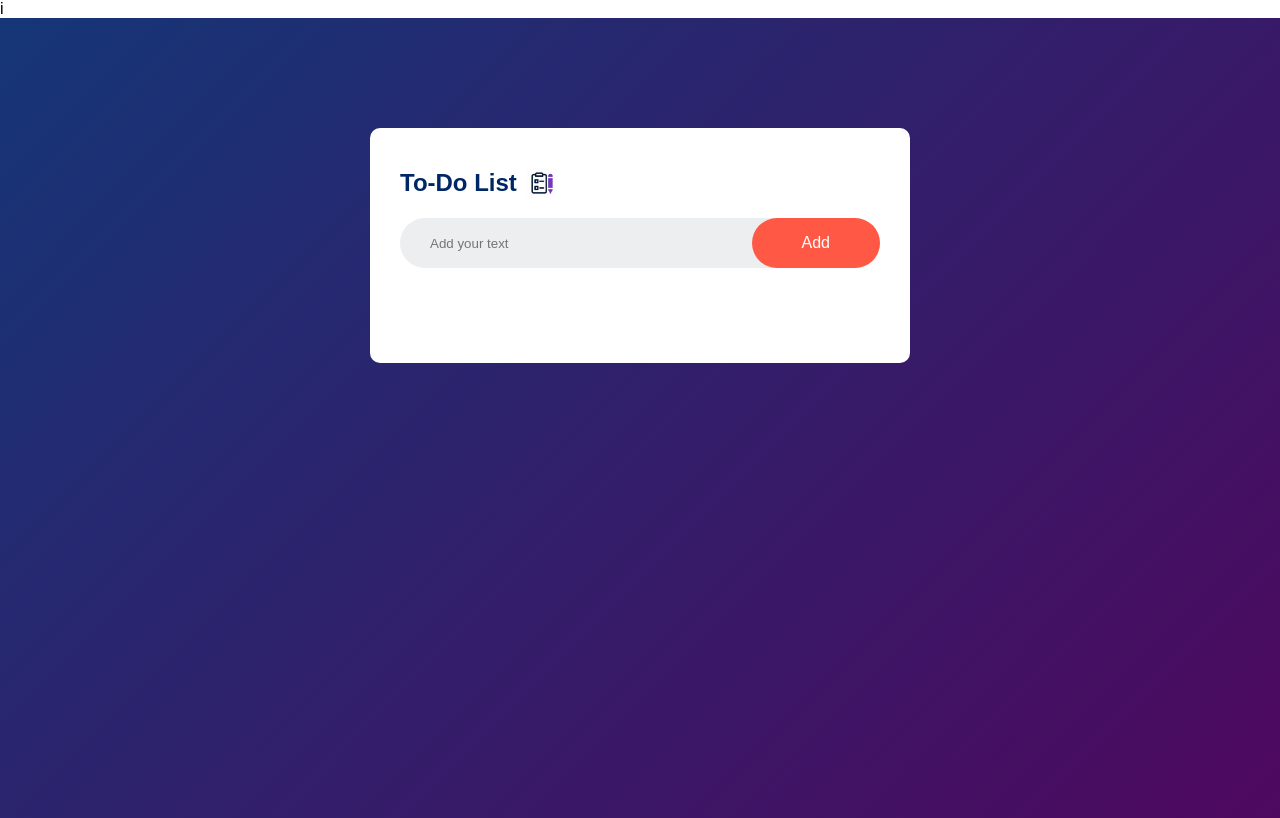
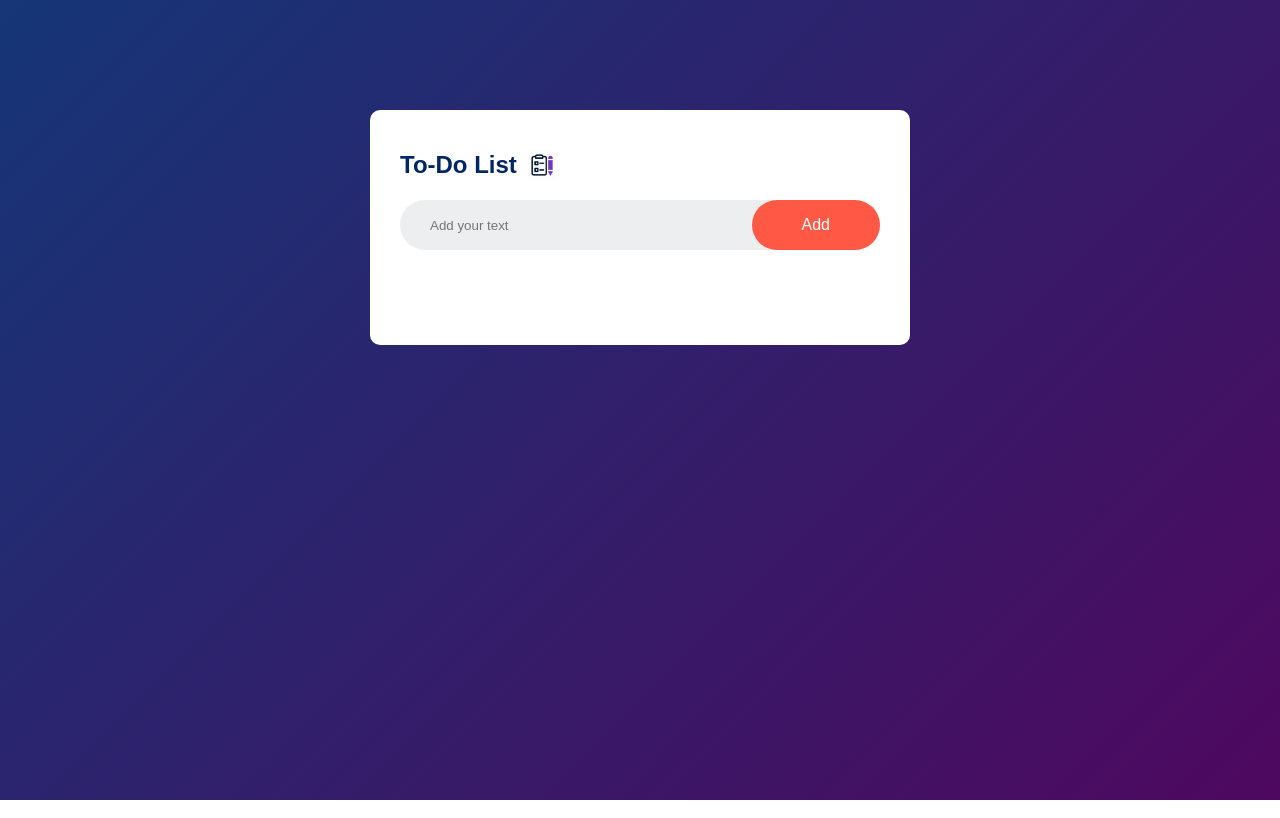
Before and after one commit to Muhammadyusuf5791/To-Do-List, a plain HTML site: page index.html in a window 1280 px wide. Drawn offline with Linux system fonts and the light colour scheme.

Commit message:
newProject

```diff
--- a/index.html
+++ b/index.html
@@ -4,7 +4,7 @@
     <meta charset="UTF-8">
     <meta name="viewport" content="width=device-width, initial-scale=1.0">
     <title>Document</title>
-    <link rel="stylesheet" href="style.css">i
+    <link rel="stylesheet" href="style.css">
 </head>
 <body>
     <div class="container">
```
